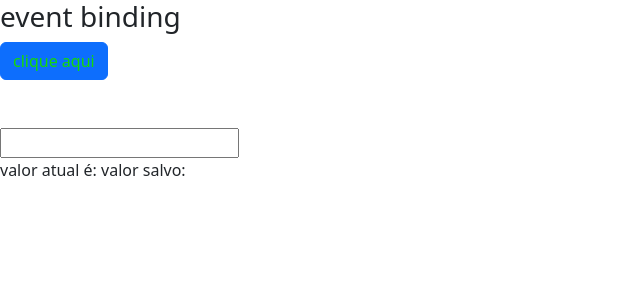
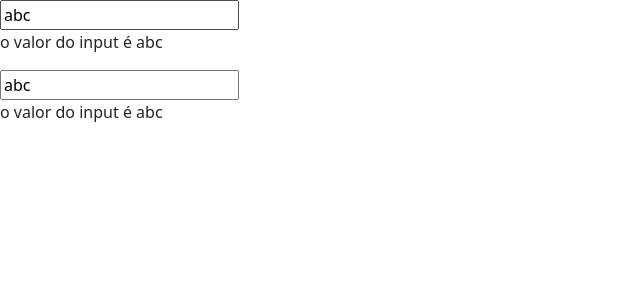
Before and after one commit to lindembergs/curso-angular-loiane, an Angular app: page / in a window 1280 px wide. Shown: the top 300 px of the page, without its empty margins (0-640 px from the left). Built offline with nearby package versions, Linux system fonts and the light colour scheme.

Commit message:
fixando o conhecimento com a diretiva ngModel e two way data binding

```diff
--- a/src/app/data-binding/data-binding.component.css
+++ b/src/app/data-binding/data-binding.component.css
@@ -1,3 +1,8 @@
 button{
   color: rgb(22, 218, 4);
 }
+
+.tinta{
+  background-color: blueviolet;
+  font-weight: bold;
+}
--- a/src/app/data-binding/data-binding.component.html
+++ b/src/app/data-binding/data-binding.component.html
@@ -48,7 +48,7 @@
 
  -->
 
-<article>
+<!-- <article>
   <h3>
     event binding
   </h3>
@@ -57,7 +57,7 @@
   </div>
 </article>
 
-<br><br>
+<br><br> -->
 
 <!-- código com erro aqui -->
 
@@ -65,7 +65,7 @@
 
 <!-- código corrigido aqui abaixo -->
 
-<input #campoInput type="text"
+<!-- <input #campoInput type="text"
   (keyup)="onKeyUp($event)"
   (keyup.enter)="salvarValor(campoInput.value)"
   (blur)="salvarValor(campoInput.value)">
@@ -74,5 +74,24 @@
 
 <div>
   <span> valor atual é: {{valorAtual}}</span>
-  <span> valor salvo: {{valorSalvo}}</span>
-</div>
+  <span > valor salvo: {{valorSalvo}}</span>
+</div> -->
+
+<!-- <p [class.tinta] (mouseover)="onMouseOverOut()">aaaa</p> -->
+
+<input #twoWay type="text"
+[ngModel]="nome"
+(ngModelChange)="nome = twoWay.value"
+>
+
+
+<p>o valor do input é {{nome}} </p>
+
+<!-- forma simplicicada de eventos com ngModel e towWay -->
+
+<input  type="text"
+[(ngModel)]="nome"
+>
+
+
+<p>o valor do input é {{nome}} </p>
--- a/src/app/data-binding/data-binding.component.ts
+++ b/src/app/data-binding/data-binding.component.ts
@@ -10,6 +10,9 @@ export class DataBindingComponent {
 
    valorSalvo: any = '' ;
 
+   mouse: boolean = false;
+
+   nome: string = 'abc' ;
 
 
 
@@ -29,6 +32,14 @@ export class DataBindingComponent {
 
   }
 
+onMouseOverOut(){
+   this.mouse = !this.mouse
+}
+
+doisCaminhos(){
+  this.nome = this.nome
+}
+
 
 
 
```
